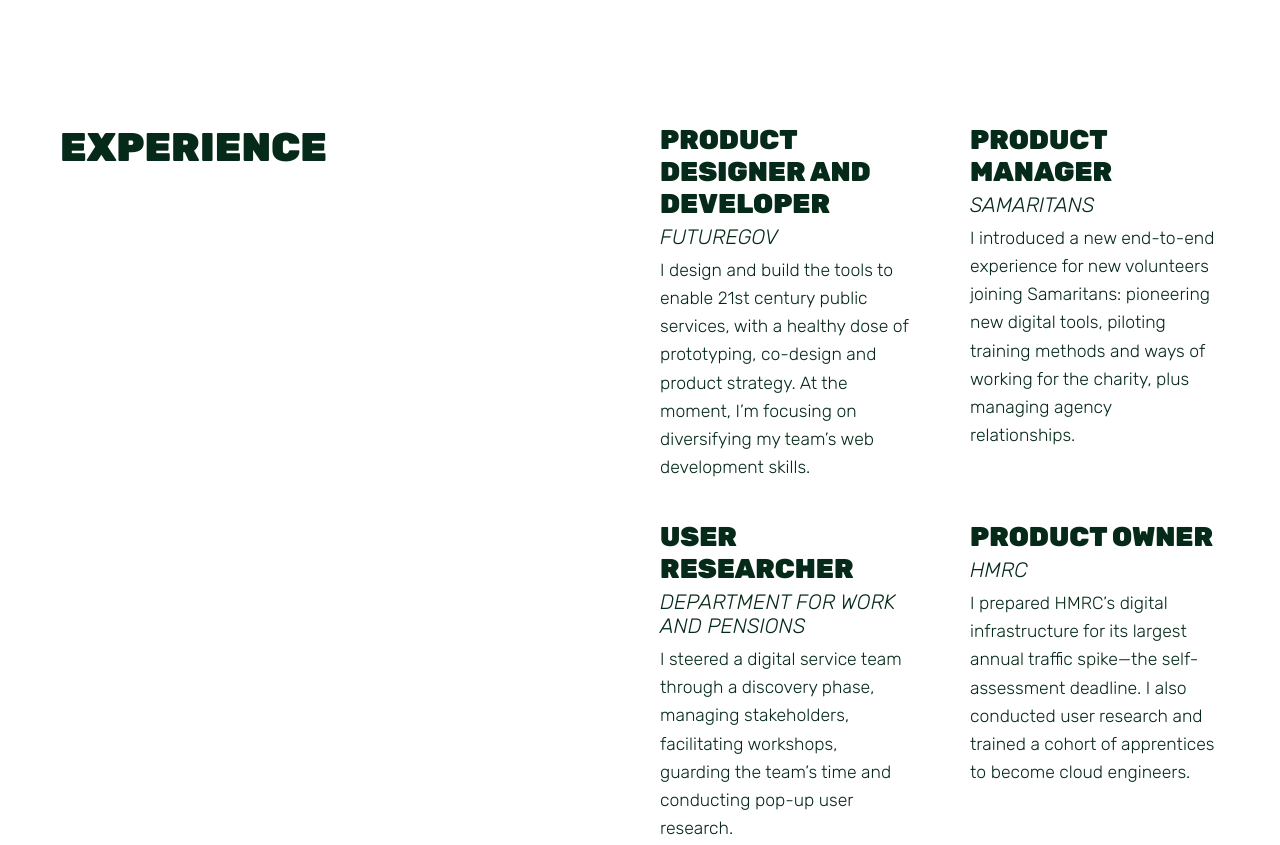
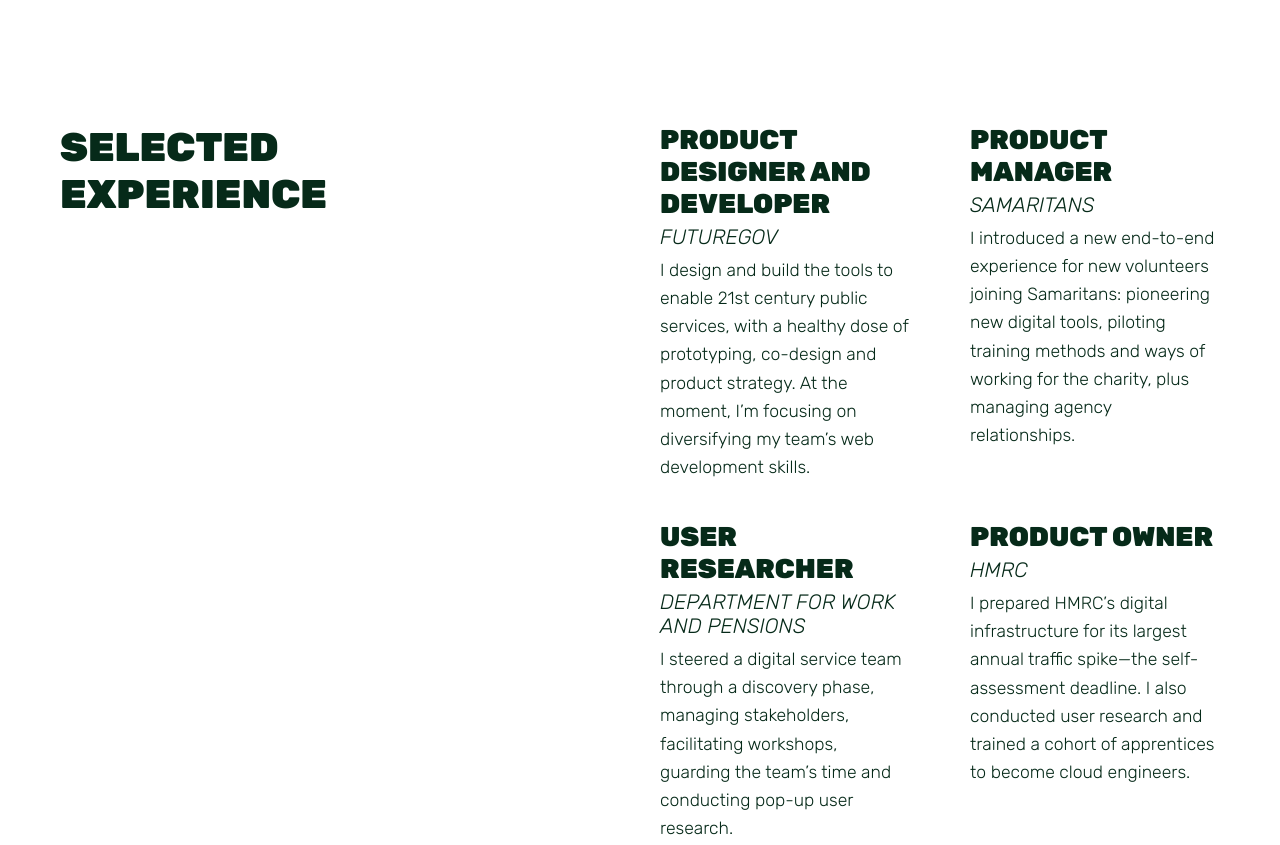
Before and after one commit to jhackett1/jayehackett, a Gatsby site: page / in a window 1280 px wide. Shown: the part 1340-2185 px from the top of the page. Built offline with nearby package versions, Linux system fonts and the light colour scheme; Gatsby itself is replaced by a stand-in of ours.

Commit message:
update title

```diff
--- a/src/layouts/index.js
+++ b/src/layouts/index.js
@@ -50,7 +50,7 @@
         </section>
 
         <section className="grid container">
-            <h2 className="grid__title">Experience</h2>
+            <h2 className="grid__title">Selected <br/>experience</h2>
             <ul className="grid__list grid__list--two-col">
                 <li className="list-item">
                     <h3 className="list-item__title">Product designer and developer</h3>
```
